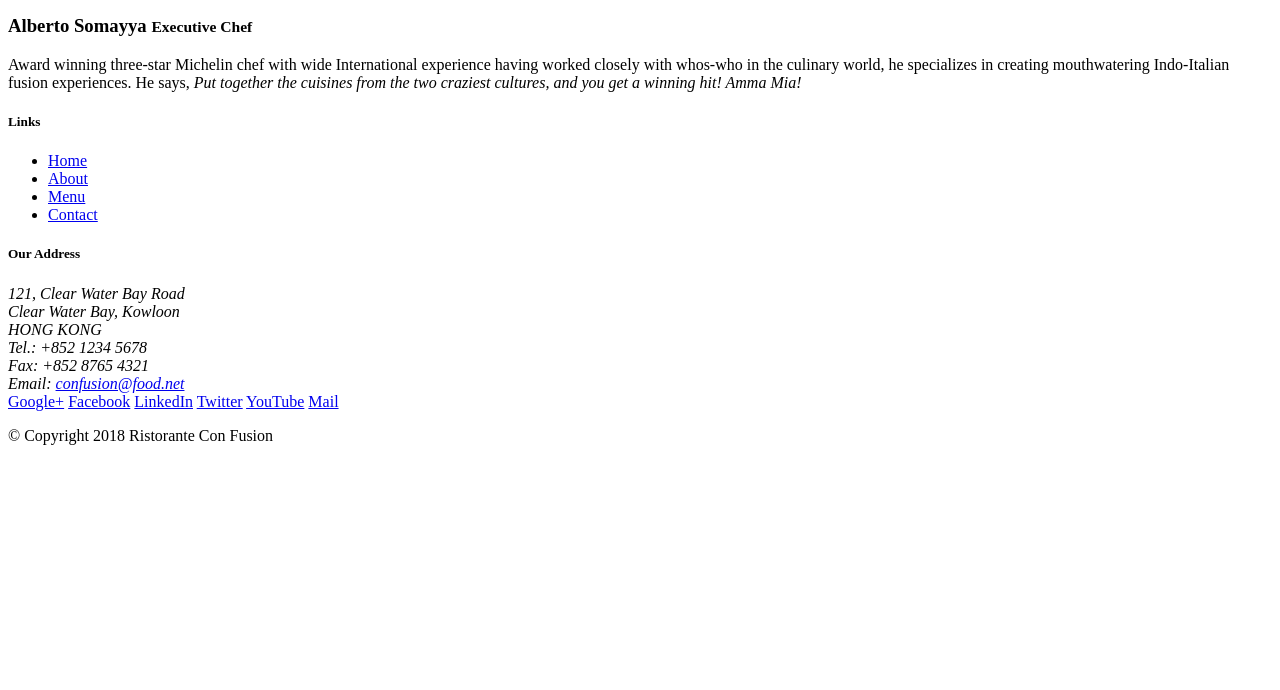
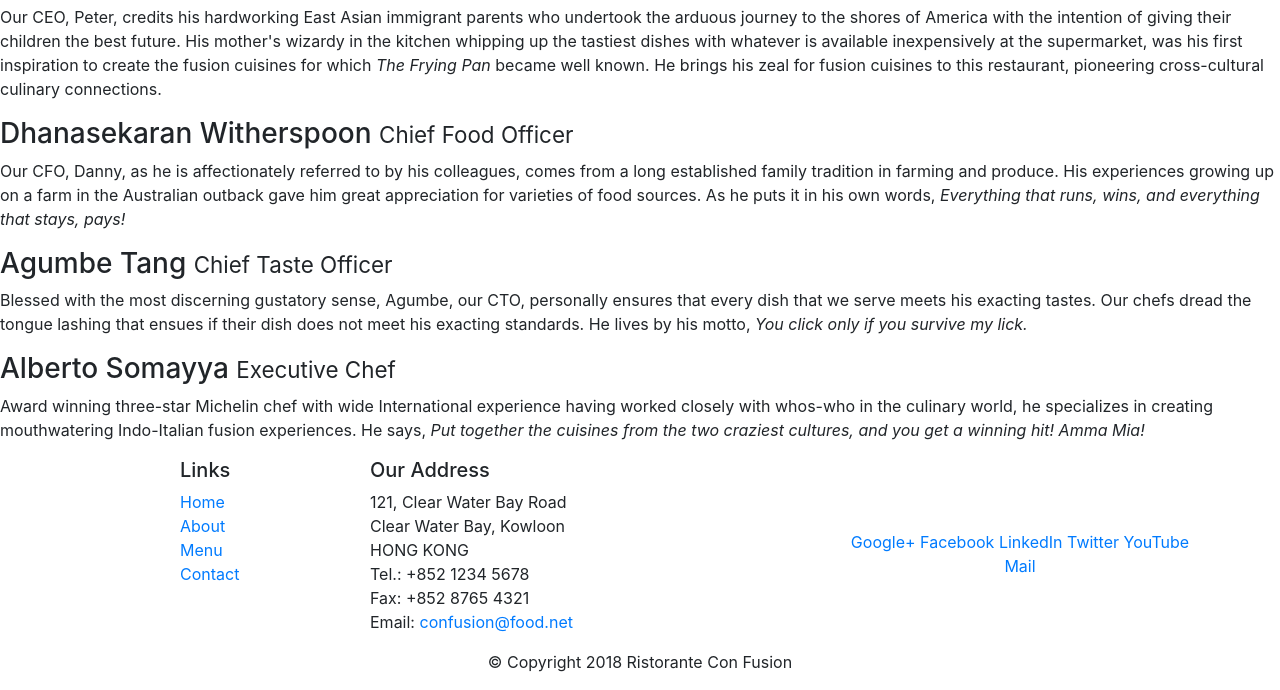
Before and after one commit to caronteone/ConFusion, a website: page aboutus.html in a window 1280 px wide. Shown: the part 652-1342 px from the top of the page. Before the commit the page ends 1113 px from the top, so only its background shows below. Drawn offline with nearby package versions, Linux system fonts and the light colour scheme.

Commit message:
provaprima

```diff
--- a/aboutus.html
+++ b/aboutus.html
@@ -4,6 +4,8 @@
 <head>
 
     <title>Ristorante Con Fusion: About Us</title>
+
+    <link rel="stylesheet" href="node_modules/bootstrap/dist/css/bootstrap.min.css">
 
 </head>
 
```
